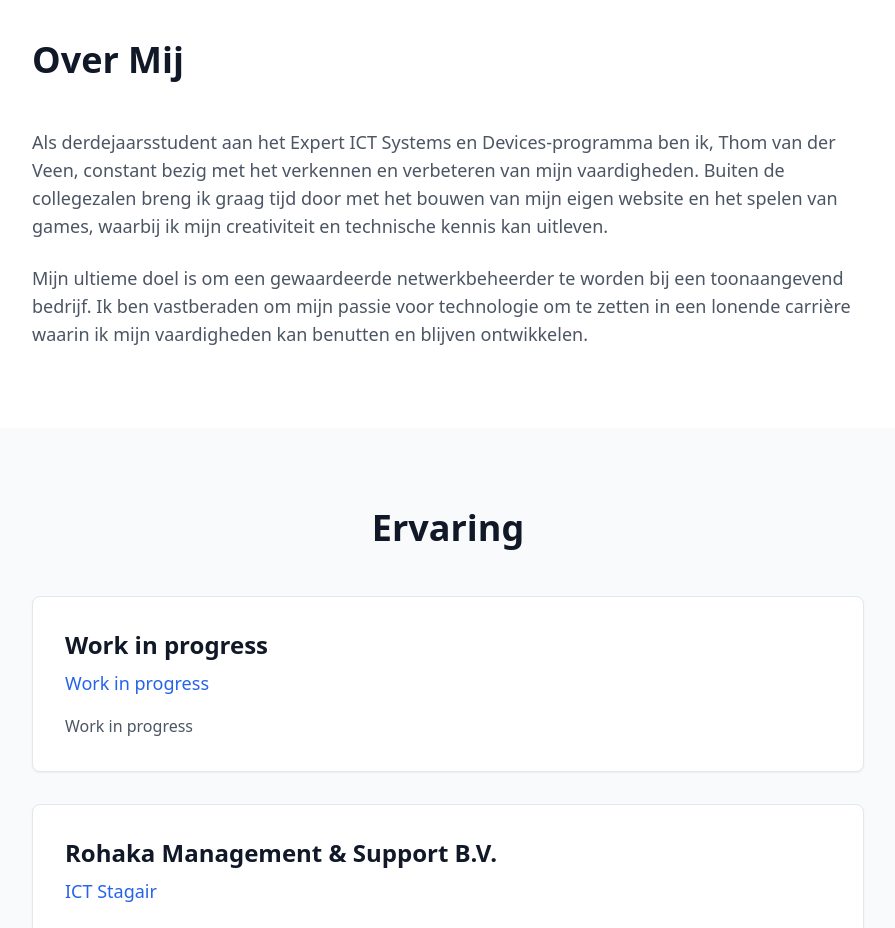
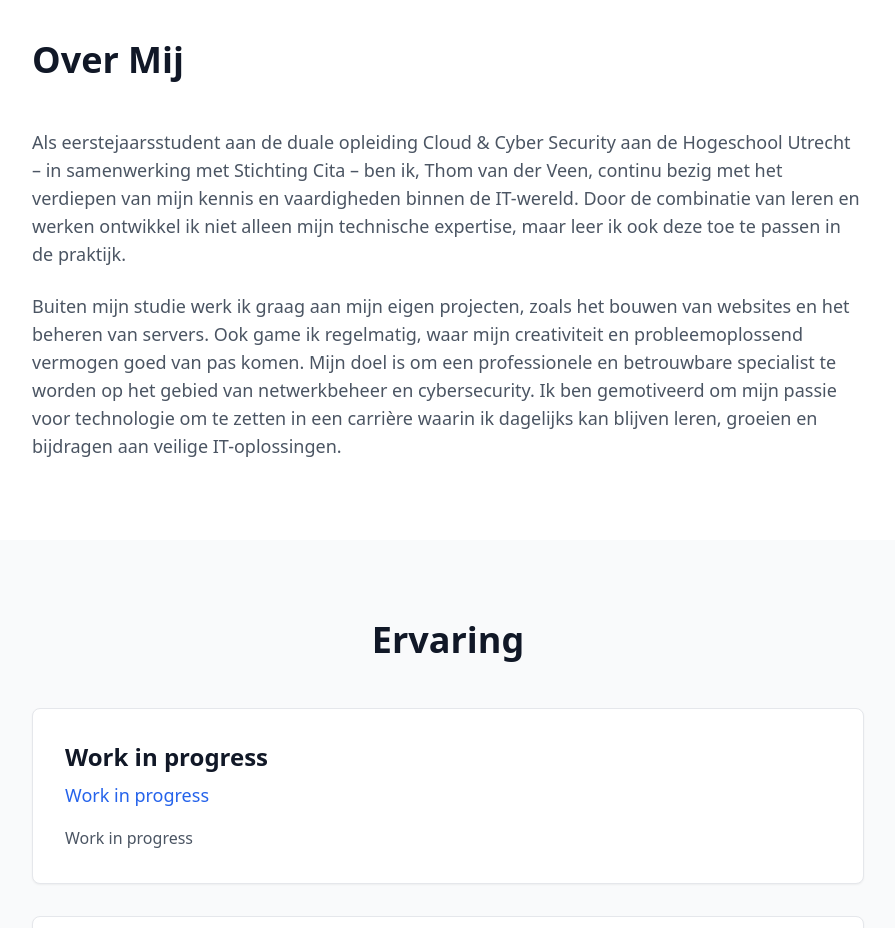
Before and after one commit to ThomCorp-INC/github-pages-replica-kit, a React (Vite) app: page / in a window 1280 px wide. Shown: the part 840-1768 px from the top of the page, without its empty margins (192-1087 px from the left). Built offline with nearby package versions, Linux system fonts and the light colour scheme.

Commit message:
Update About.tsx

```diff
--- a/src/components/About.tsx
+++ b/src/components/About.tsx
@@ -7,16 +7,15 @@ export const About = () => {
 
         <div className="prose prose-lg max-w-none text-gray-600 leading-relaxed">
           <p className="text-lg mb-6">
-            Als derdejaarsstudent aan het Expert ICT Systems en Devices-programma ben ik, Thom van der
-            Veen, constant bezig met het verkennen en verbeteren van mijn vaardigheden. Buiten de
-            collegezalen breng ik graag tijd door met het bouwen van mijn eigen website en het spelen van
-            games, waarbij ik mijn creativiteit en technische kennis kan uitleven.
+            Als eerstejaarsstudent aan de duale opleiding Cloud & Cyber Security aan de Hogeschool Utrecht – in samenwerking met Stichting Cita – ben ik, Thom van der Veen, continu bezig met het verdiepen van mijn kennis en vaardigheden binnen de IT-wereld. Door de combinatie van leren en werken ontwikkel ik niet alleen mijn technische expertise, maar leer ik ook deze toe te passen in de praktijk.
           </p>
 
           <p className="text-lg">
-            Mijn ultieme doel is om een gewaardeerde netwerkbeheerder te worden bij een toonaangevend
-            bedrijf. Ik ben vastberaden om mijn passie voor technologie om te zetten in een lonende carrière
-            waarin ik mijn vaardigheden kan benutten en blijven ontwikkelen.
+            Buiten mijn studie werk ik graag aan mijn eigen projecten, zoals het bouwen van websites en het beheren van servers. Ook game ik regelmatig, waar mijn creativiteit en probleemoplossend vermogen goed van pas komen.
+
+Mijn doel is om een professionele en betrouwbare specialist te worden op het gebied van netwerkbeheer en cybersecurity. Ik ben gemotiveerd om mijn passie voor technologie om te zetten in een carrière waarin ik dagelijks kan blijven leren, groeien en bijdragen aan veilige IT-oplossingen.
+
+
           </p>
         </div>
       </div>
```
